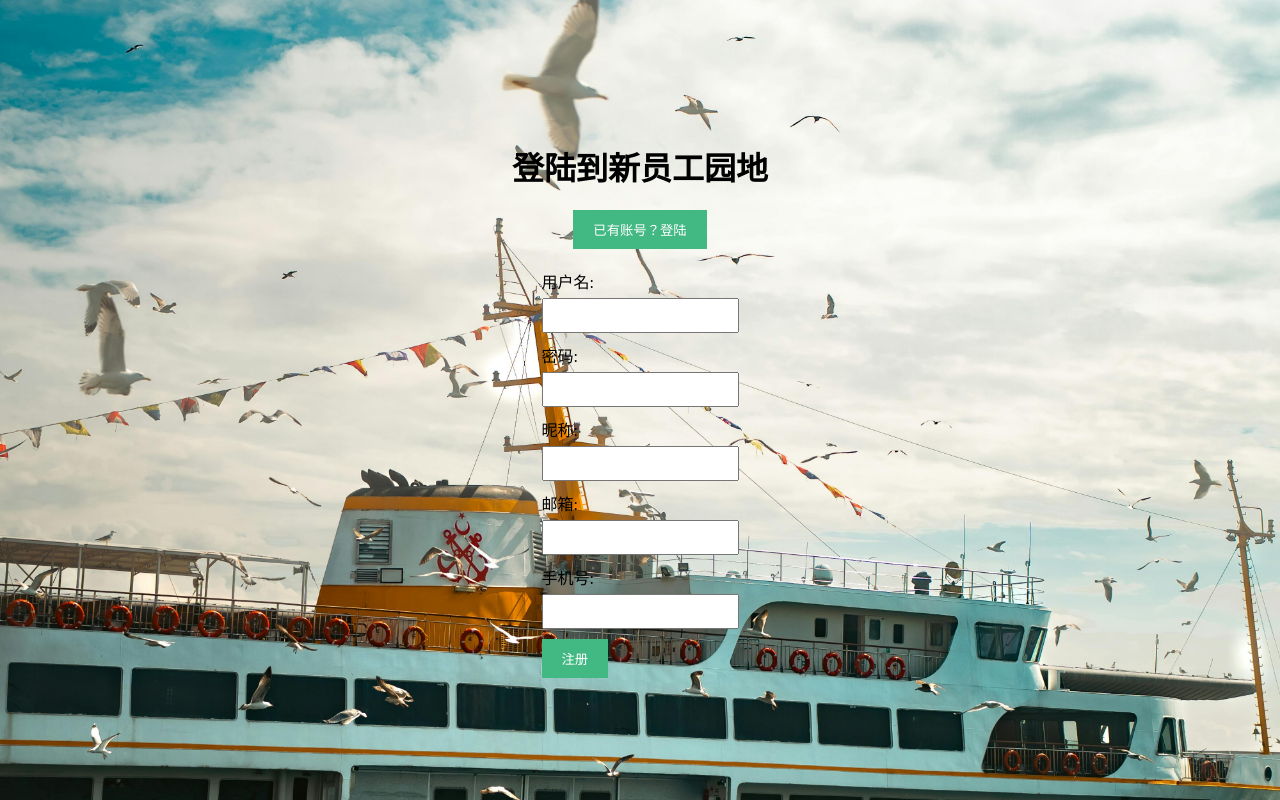
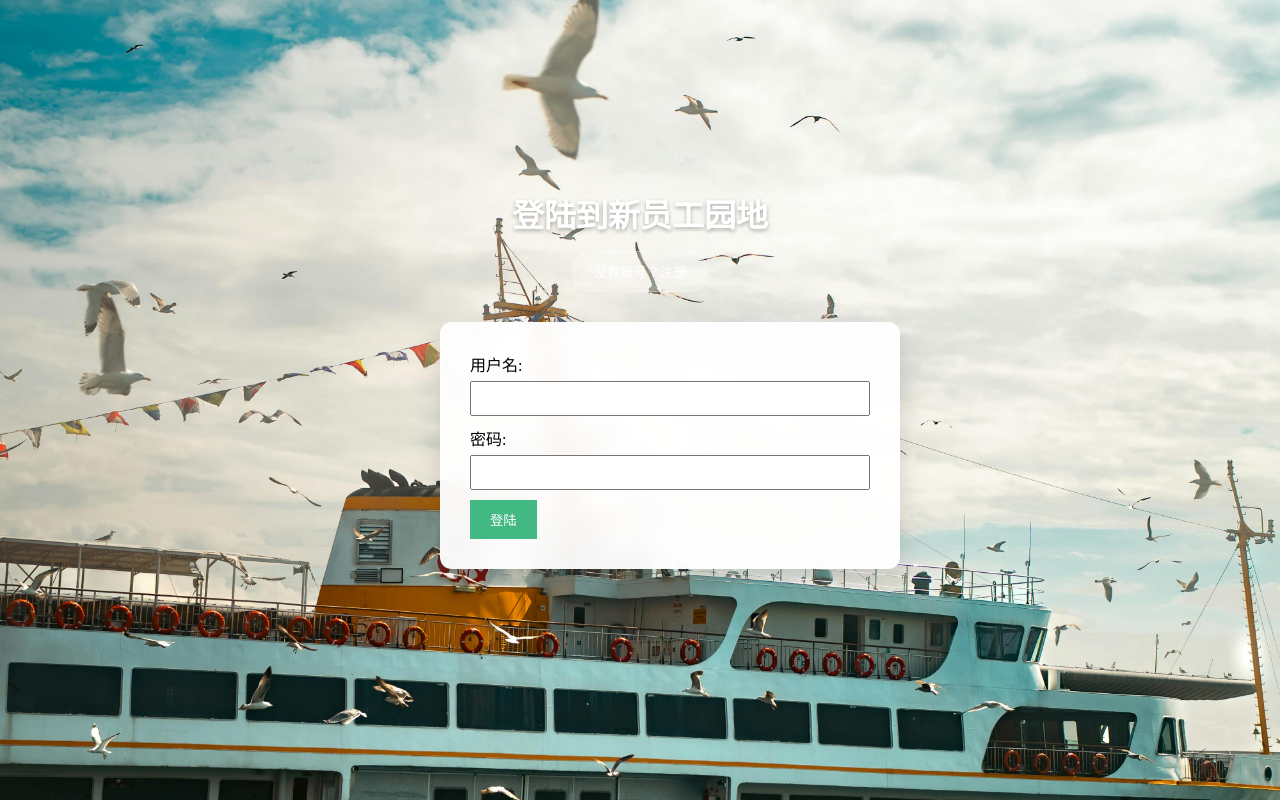
Before and after one commit to centaurus-xie/new-staff-field-fe, a Vue app: page /login in a window 1280 px wide. Built offline with nearby package versions, Linux system fonts and the light colour scheme.

Commit message:
feat(auth) tear register into 3 steps, use card view, add transition anime, modified data logic

```diff
--- a/src/pages/login.vue
+++ b/src/pages/login.vue
@@ -85,9 +85,13 @@ export default {
     data() {
         return {
             // 响应式变量定义
-            showRegisterForm: true,
+            showLoginForm: true,
+            showRegisterForm: false,
+            showPhoneEmailForm: false,
+            showPasswordForm: false,
             username: '',
             password: '',
+            passwordAssure: '',
             nickname: '',
             email: '',
             phone: ''
@@ -97,6 +101,7 @@ export default {
         // 切换注册/登录表单
         toggleForm() {
             this.showRegisterForm = !this.showRegisterForm;
+            this.showLoginForm = !this.showLoginForm;
         },
 
         // SHA-256 加盐哈希
@@ -110,14 +115,49 @@ export default {
         },
 
         async handleRegister() {
-            if (this.username === '' || this.password === '') {
-                alert('用户名和密码不能为空');
+            if (this.username === '' || this.nickname === '') {
+                alert('用户名和昵称不能为空');
                 return;
             }
+            try{
+                const response = await axios.get('/api/auth/checkUserName', {
+                    params: {
+                        username: this.username
+                    }
+                });
+                console.log(response);
+                if (response.data) {
+                    // 后端在用户名存在时返回True
+                    alert('用户名已存在');
+                } else {
+                    this.showPhoneEmailForm = true;
+                    this.showRegisterForm = false;
+                }
+            }catch (error) {
+                alert('注册时发生错误: ' + error.message);
+            }
+        },
+
+        handlePhoneEmail() {
+            if (this.email === '' || this.phone === '') {
+                alert('邮箱和电话不能为空');
+                return;
+            } else {
+                this.showPasswordForm = true;
+                this.showPhoneEmailForm = false;
+            }
+        },
+
+        async handlePassword() {
+            if (this.password === '' || this.passwordAssure === '') {
+                alert('密码不能为空');
+                return;
+            }
+
             // 从后端获取盐值
-            const saltResponse = await axios.get('/api/auth/salt');
+            const saltResponse = await axios.get(`/api/auth/salt?username=${this.username}`);
             const salt = saltResponse.data.salt;
-            // 使用 SHA-256加盐哈希对密码加密
+            // 使用加盐哈希对密码加密
             const hashedPassword = await this.hashPasswordWithSalt(this.password, salt);
 
             try{
@@ -132,7 +172,8 @@ export default {
                 if (response.data.success) {
                     alert('注册成功');
                     // 隐藏注册页面，回到登陆页面登陆
-                    this.showRegisterForm = false;
+                    this.showPasswordForm = false;
+                    this.showLoginForm = true;
                 } else {
                     alert('注册失败: ' + response.data.message);
                 }
@@ -163,7 +204,7 @@ export default {
                     // 使用 Vue Router 的 push 方法进行重定向
                     this.$router.push('/fieldMainPage');
                 } else {
-                    alert('登陆失败: ' + response.data.message);
+                    alert('登陆失败: 用户名或密码错误');
                 }
             } catch (error) {
                 alert('登陆时发生错误: ' + error.message);
@@ -177,8 +218,14 @@ export default {
 <template>
     <div class="background">
         <div class="app-container">
+            <div class="header">
                 <h1>登陆到新员工园地</h1>
-            <button @click="toggleForm">{{ showRegisterForm ? '已有账号？登陆' : '没有账号？注册' }}</button>
+                <button @click="toggleForm">{{ showLoginForm ? '没有账号？注册' : '已有账号？登陆' }}</button>
+            </div>
+
+            <div class="form-container">
+            <!-- 使用 transition-group 实现表单切换动画 -->
+                <transition name="form-slide" mode="out-in">
 
                     <form v-if="showRegisterForm" @submit.prevent="handleRegister">
                         <div>
@@ -186,13 +233,13 @@ export default {
                             <input type="text" id="username" v-model="username" required>
                         </div>
                         <div>
-                    <label for="password">密码:</label>
-                    <input type="password" id="password" v-model="password" required>
-                </div>
-                <div>
                             <label for="nickname">昵称:</label>
                             <input type="text" id="nickname" v-model="nickname" required>
                         </div>
+                        <button type="submit">下一步</button>
+                    </form>
+
+                    <form v-else-if="showPhoneEmailForm" @submit.prevent="handlePhoneEmail">
                         <div>
                             <label for="email">邮箱:</label>
                             <input type="email" id="email" v-model="email" required>
@@ -200,6 +247,18 @@ export default {
                         <div>
                             <label for="phone">手机号:</label>
                             <input type="tel" id="phone" v-model="phone" required>
+                        </div>
+                        <button type="submit">下一步</button>
+                    </form>
+
+                    <form v-else-if="showPasswordForm" @submit.prevent="handlePassword">
+                        <div>
+                            <label for="password">密码:</label>
+                            <input type="password" id="password" v-model="password" required>
+                        </div>
+                        <div>
+                            <label for="passwordAssure">确认密码:</label>
+                            <input type="password" id="passwordAssure" v-model="passwordAssure" required>
                         </div>
                         <button type="submit">注册</button>
                     </form>
@@ -215,14 +274,80 @@ export default {
                         </div>
                         <button type="submit">登陆</button>
                     </form>
+
+                </transition>
+            </div>
         </div>
     </div>
 </template>
 
 <style scoped>
+/* 添加表单过渡动画样式 */
+.form-slide-enter-active,
+.form-slide-leave-active {
+    transition: all 0.3s ease;
+    position: absolute;
+    width: 100%;
+}
+
+.form-slide-enter-from {
+    opacity: 0;
+    transform: translateX(30px);
+}
+
+.form-slide-leave-to {
+    opacity: 0;
+    transform: translateX(-30px);
+}
+
+/* 新增样式：固定标题和按钮 */
+.header {
+    text-align: center;
+    margin-bottom: 30px;
+    z-index: 10;
+    position: relative;
+}
+
+.header h1 {
+    color: white;
+    text-shadow: 0 2px 4px rgba(0,0,0,0.3);
+    margin-bottom: 15px;
+}
+
+.header button {
+    padding: 10px 20px;
+    background-color: rgba(255, 255, 255, 0.2);
+    color: white;
+    border: 1px solid rgba(255, 255, 255, 0.3);
+    border-radius: 20px;
+    cursor: pointer;
+    transition: all 0.3s;
+}
+
+.header button:hover {
+    background-color: rgba(255, 255, 255, 0.3);
+    transform: translateY(-2px);
+}
+
+/* 表单容器 */
+.form-container {
+    position: relative;
+    width: 100%;
+    max-width: 400px;
+    min-height: 300px; /* 确保容器有最小高度 */
+}
+
 form {
-    margin-top: 20px;
+    margin-top: 0;
+    width: 100%;
+    padding: 30px;
+    background: rgba(255, 255, 255, 0.95);
+    border-radius: 12px;
+    box-shadow: 0 8px 30px rgba(0, 0, 0, 0.15);
+    position: relative;
+    backdrop-filter: blur(10px);
 }
+
 
 div {
     margin-bottom: 10px;
@@ -262,7 +387,7 @@ body, html {
 }
 
 .app-container {
-    position: relative; /* 确保其他内容可以正确定位 */
+    position: relative;
     height: 100%;
     display: flex;
     flex-direction: column;
--- a/vite.config.js
+++ b/vite.config.js
@@ -4,4 +4,12 @@ import vue from '@vitejs/plugin-vue'
 // https://vite.dev/config/
 export default defineConfig({
   plugins: [vue()],
+  server: {
+    proxy: {
+      '/api': {
+        target: 'http://localhost:8080', // 后端服务地址
+        changeOrigin: true,
+        }
+    },
+  }
 })
```
Lines whose indentation alone changed are shown as unchanged.
